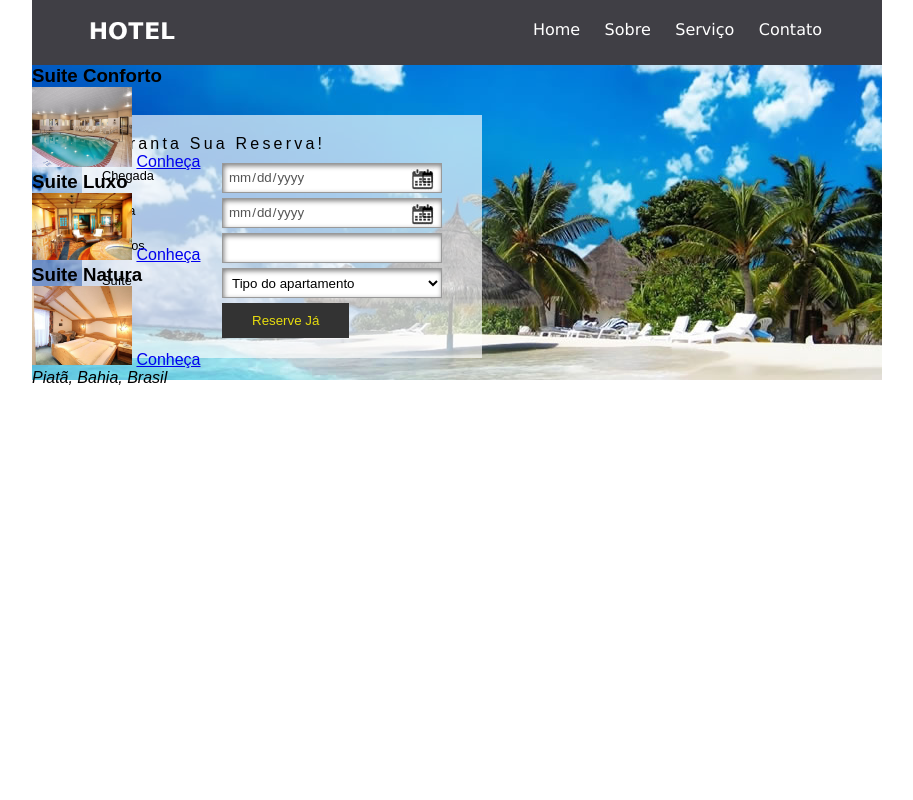
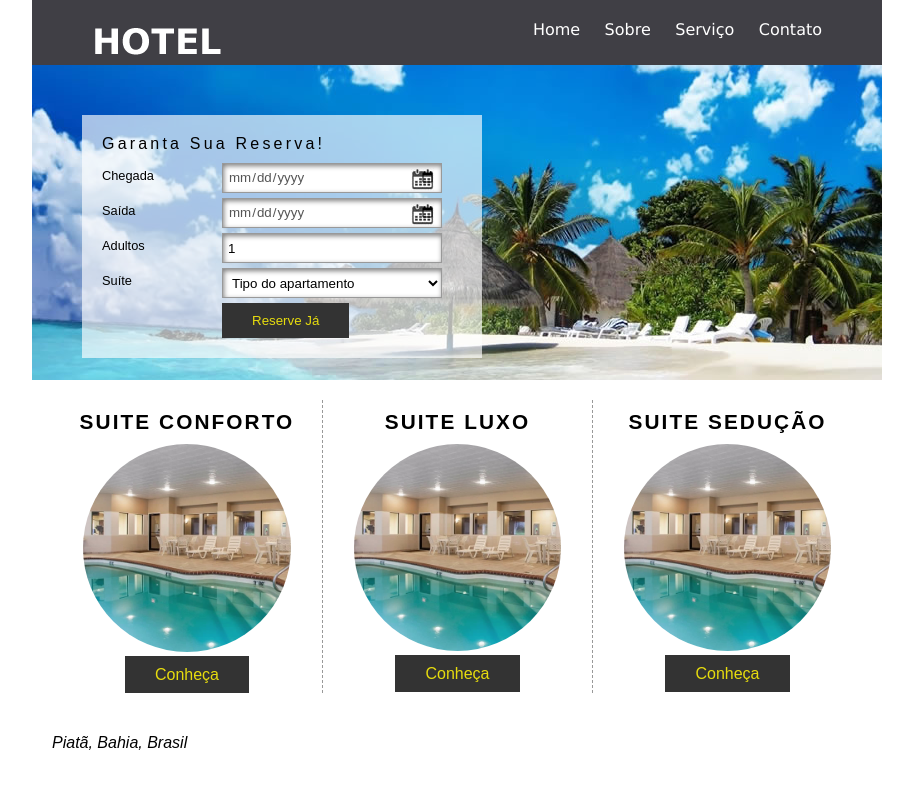
Before and after one commit to geltoncruz/Programacao-para-internet, a PHP site: page / in a window 1280 px wide. Shown: the whole page, without its empty margins (183-1096 px from the left). Run offline with PHP 8.4, Linux system fonts and the light colour scheme.

Commit message:
Primeira Pagina pronta

```diff
--- a/CSS/exemploHotel/index.html
+++ b/CSS/exemploHotel/index.html
@@ -30,7 +30,7 @@
 						<input type="date" id="saida">
 
 						<label for="adultos">Adultos</label>
-						<input type="number" min="1">
+						<input type="number" min="1" value="1">
 
 						<label for="suite">Suíte</label>
 						<select id="suite">
@@ -47,23 +47,28 @@
 			<article>
 				<section class="suites">
 					<h1 title="Suite Conforto">Suite Conforto</h1>
-					<img src="img/suiteConfort.jpg" title="Suite confortavel" alt="Quarto em madeira lindo">
-
-					<a href="#" title="Detalhes do quarto">Conheça</a>
+					<a href="#" title="Titulo da image">
+						<img src="img/suiteConfort.jpg" title="Suite confortavel" alt="Quarto em madeira lindo">
+					</a>
+					<a class="detalhes" href="#" title="Detalhes do quarto">Conheça</a>
 
 				</section>
 				<section class="suites">
-					<h1 title="Suite Luxo">Suite Luxo</h1>
-					<img src="img/suiteLuxo.jpg" title="Suite confortavel" alt="Suite alto nível">
+					<h1 title="Suite Conforto">Suite Luxo</h1>
+					<a href="#" title="Titulo da image">
+						<img src="img/suiteConfort.jpg" title="Suite confortavel" alt="Quarto em madeira lindo">
+					</a>
 
-					<a href="#" title="Detalhes do quarto">Conheça</a>
+					<a class="detalhes" href="#" title="Detalhes do quarto">Conheça</a>
 
 				</section>
 				<section class="suites">
-					<h1 title="Suite Natura">Suite Natura</h1>
-					<img src="img/suiteNatura.jpg" title="Suite Natura" alt="Suite Toda verde jahhhh!!!!">
+					<h1 title="Suite Conforto">Suite Sedução</h1>
+					<a href="#" title="Titulo da image">
+						<img src="img/suiteConfort.jpg" title="Suite confortavel" alt="Quarto em madeira lindo">
+					</a>
 
-					<a href="#" title="Detalhes do quarto">Conheça</a>
+					<a class="detalhes" href="#" title="Detalhes do quarto">Conheça</a>
 
 				</section>
 			</article>
--- a/CSS/exemploHotel/style.css
+++ b/CSS/exemploHotel/style.css
@@ -14,7 +14,7 @@ header{
 	width: 850px;
 	height: 65px;
 	background: #403F45;
-	float: left;
+	/*float: left;*/
 }
 
 header #navegacao {
@@ -106,7 +106,54 @@ form[name="reserva"]  button {
     margin-left: 120px;
 }
 
+article, footer {
+    width: 850px;
+    float: left;
+    padding: 20px;
+    box-sizing: border-box;
+}
 
-img{
-	max-width: 100px;
+
+section.suites {
+    width: 270px;
+    float: left;
+    padding: 10px 5px;
+    box-sizing: border-box;
+    border-left: 1px dashed #999;
+    text-align: center;
 }
+section.suites:first-child {
+    border: none;
+}
+
+section.suites h1 {
+    font-size: 1.3em;
+    text-transform: uppercase;
+    text-align: center;
+    letter-spacing: 0.1em;
+    margin-bottom: 	10px;
+}
+
+section.suites img {
+    width: 80%;
+    border-radius: 50%;
+    margin-bottom: 	10px;
+}
+
+.suites a.detalhes {
+	padding: 10px 30px;
+    background: #333;
+    color: #E7DC0E;
+
+    margin-left: 0;
+    margin-top: 10px;
+    text-decoration: none;
+}
+
+.suites a.detalhes:hover {
+    /* text-decoration: underline; */
+    background: #E7DC0E;
+    color: #333;
+}
+
+.suites a
```
Also changed, not shown: CSS/exemploHotel/img/suiteConfort.jpg, CSS/exemploHotel/img/suiteLuxo.jpg, CSS/exemploHotel/img/suiteNatura.jpg.
